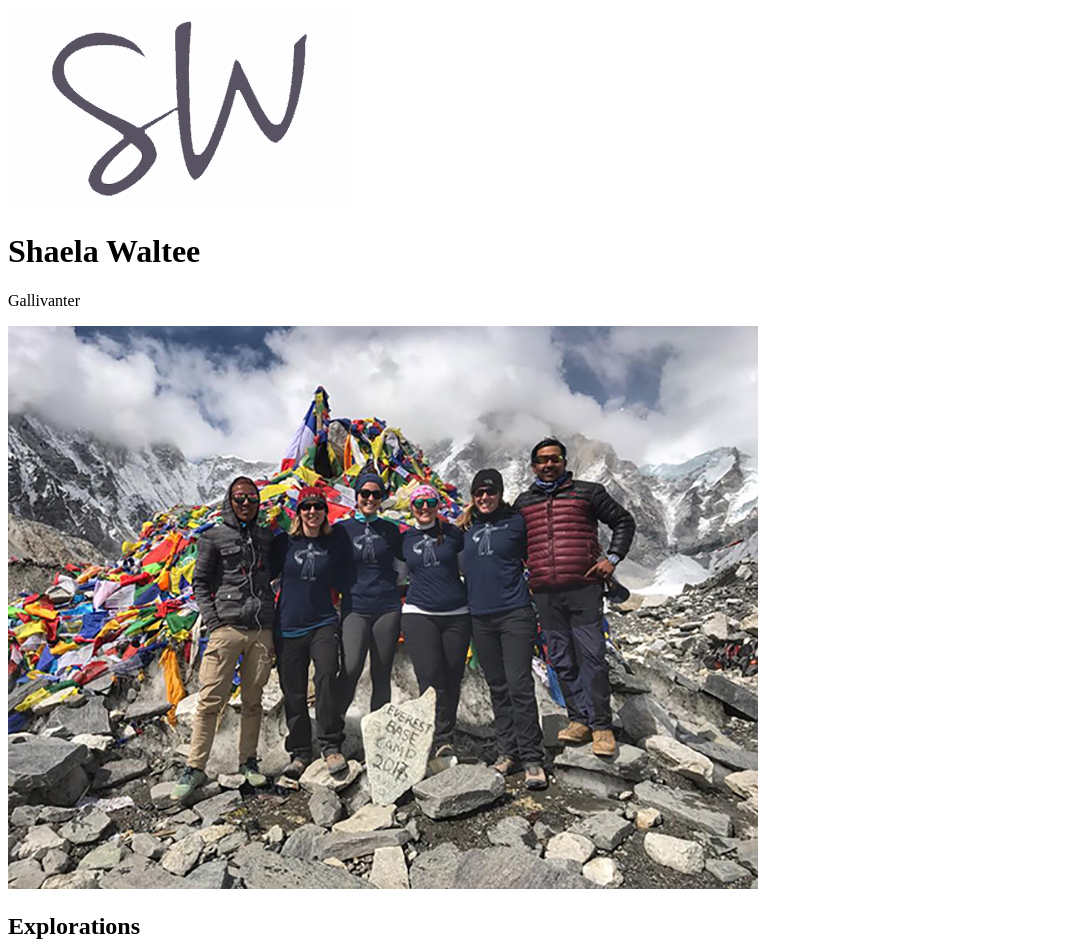
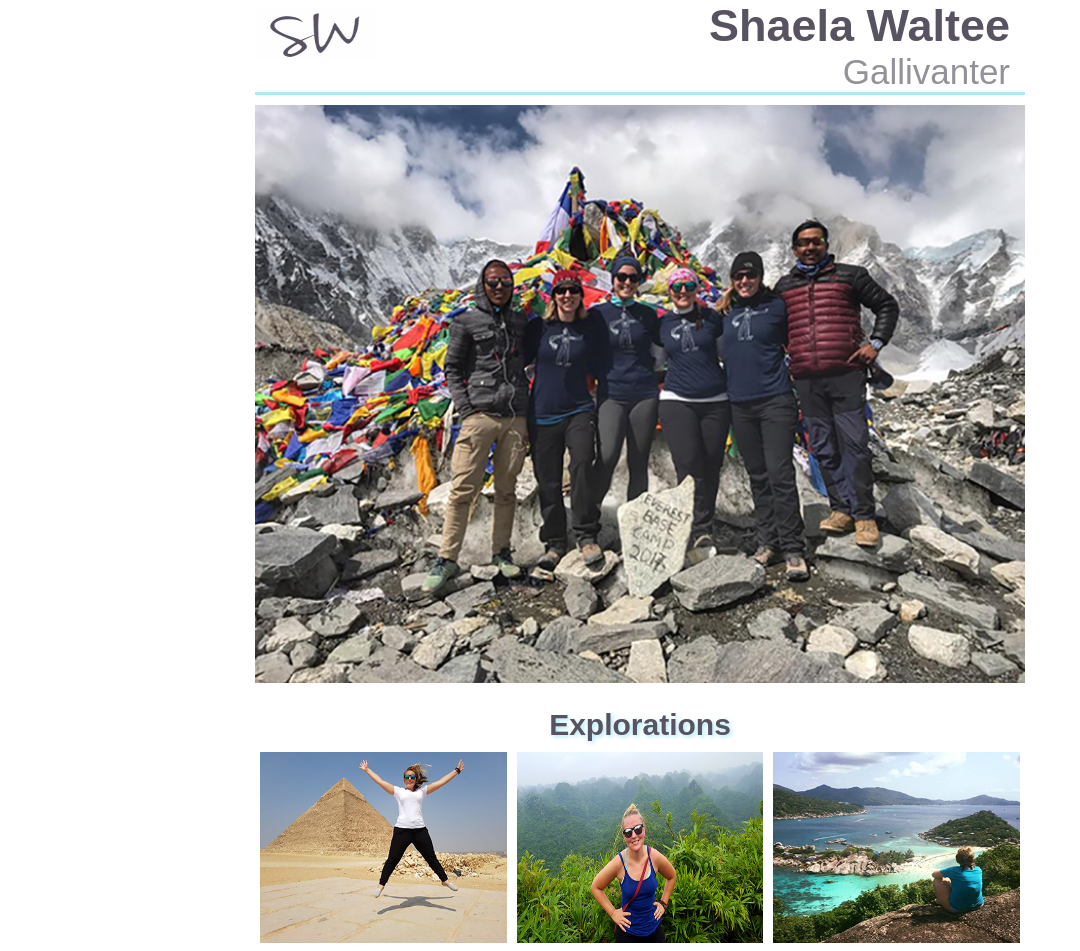
Before and after one commit to shaelaw/Udacity-Portfolio-Project, a plain HTML site: page index.html in a window 1280 px wide. Shown: the top 951 px of the page, without its empty margins (0-1080 px from the left). Drawn offline with Linux system fonts and the light colour scheme; files whose address does not match are found by name.

Commit message:
Update index.html

```diff
--- a/index.html
+++ b/index.html
@@ -3,12 +3,12 @@
 <head>
 	<meta charset="utf-8">
     <meta name="viewport" content="width=device-width, initial-scale=1">
-    <link href="C:\Users\shael\Documents\Nanodegree\Portfolio\portfolio3.CSS" rel="stylesheet">
+    <link href="styles.css" rel="stylesheet">
 	<title>Portfolio</title>
 </head>
 <body>
 	<header class="headerContainer">
-  		<img src="C:\Users\shael\Documents\Nanodegree\Portfolio\logo.jpg" alt="sw">
+  		<img src="logo.jpg" alt="sw">
   		<div class="nameContainer">
 			<h1>Shaela Waltee
 			</h1>
@@ -19,20 +19,20 @@
 
 	<div class= "mainContainer">
 		<div class="hero">
-          <img src="C:\Users\shael\Documents\Nanodegree\Portfolio\ebc.jpg" alt= "everest base camp pic">
+          <img src="ebc.jpg" alt= "everest base camp pic">
     	</div>
 	    	<h2>Explorations</h2>
 	    	<div class="placesContainer">
 	    		<div class="egypt">
-	    			<img src="C:\Users\shael\Documents\Nanodegree\Portfolio\egypt.jpg" alt="egypt">
+	    			<img src="egypt.jpg" alt="egypt">
 	    			<span>Egypt</span>
 	    		</div>
 	    		<div class="vietnam">
-	    			<img src="C:\Users\shael\Documents\Nanodegree\Portfolio\vietnam.jpg" alt="vietnam">
+	    			<img src="vietnam.jpg" alt="vietnam">
 	    			<span>Vietnam</span>
 	    		</div>
 	    		<div class="thailand">
-	    			<img src="C:\Users\shael\Documents\Nanodegree\Portfolio\thailand.jpg" alt="thailand">
+	    			<img src="thailand.jpg" alt="thailand">
 	    			<span>Thailand</span>
 	    		</div>
 	    	</div>
```
